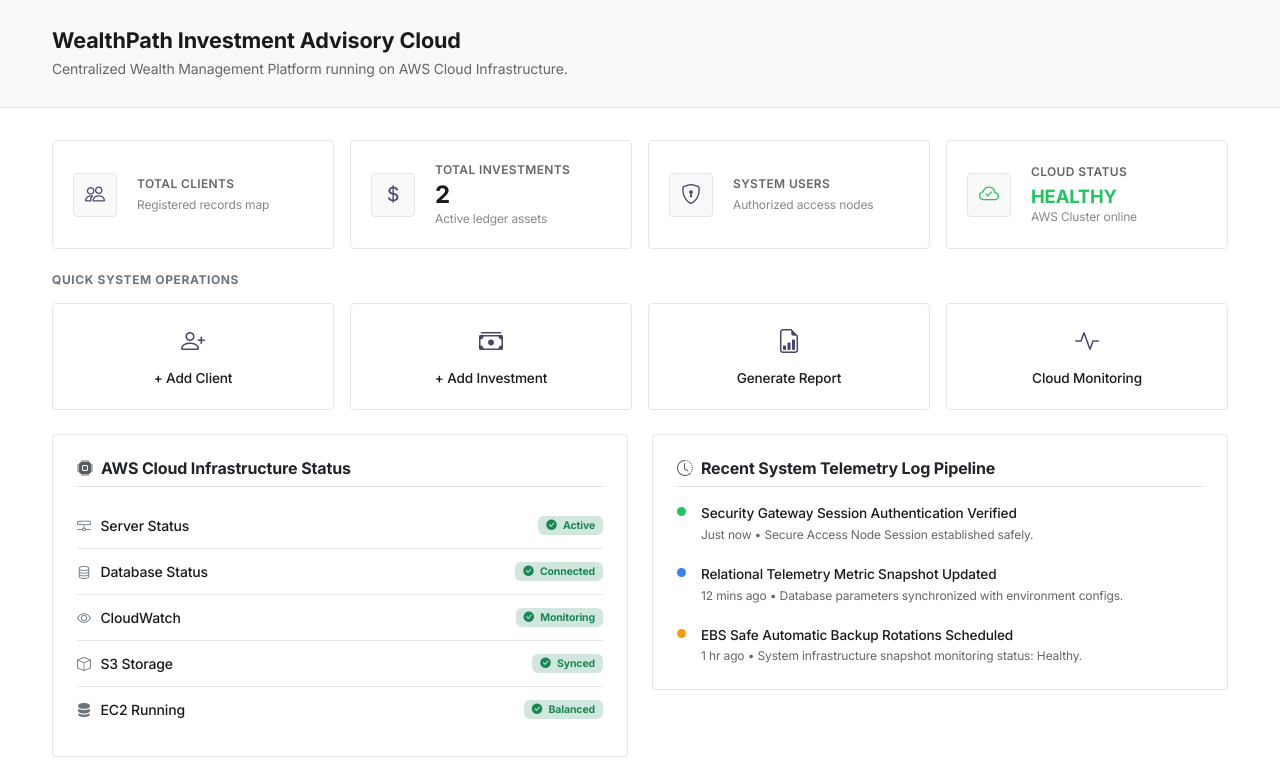
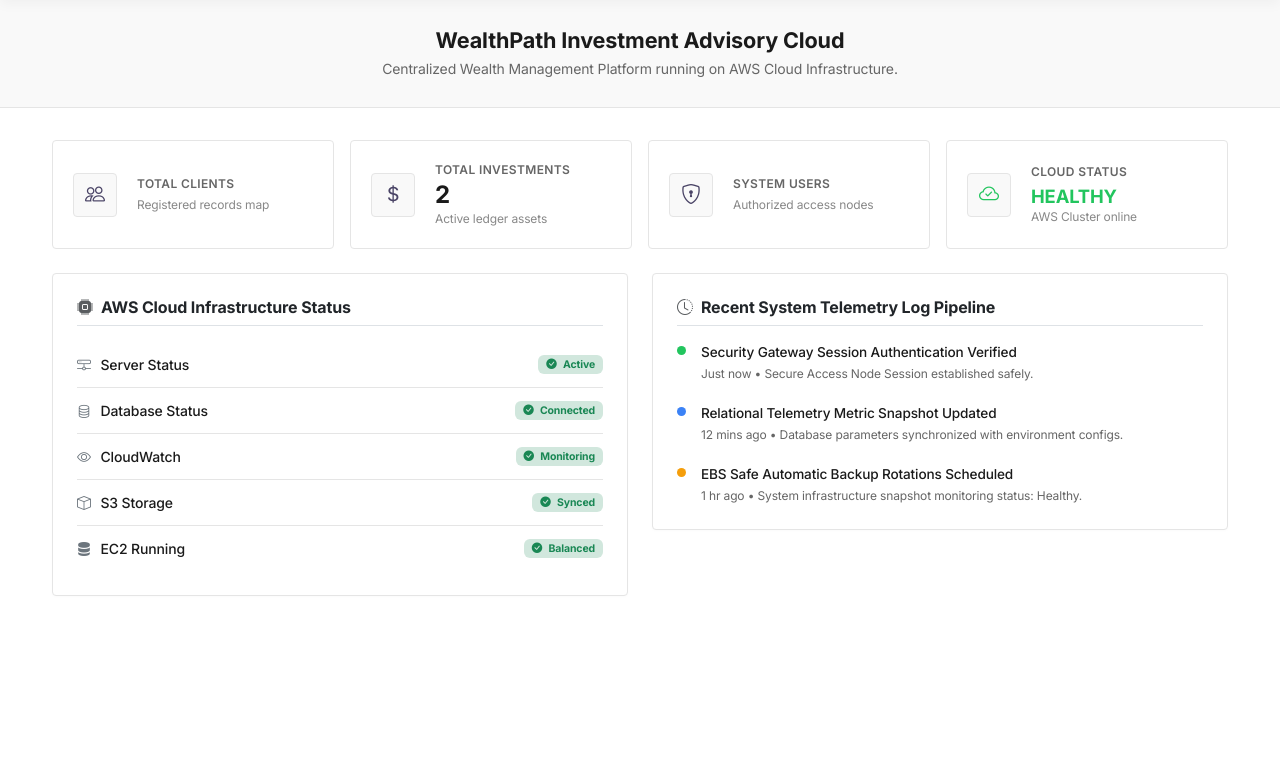
Before and after one commit to kinjal000/WealthPath, a Flask app: page /dashboard in a window 1280 px wide. Shown: the part 70-851 px from the top of the page. After the commit the page ends 666 px from the top, so only its background shows below. Run offline with Flask 3, Linux system fonts and the light colour scheme; a user stored in the database is signed in; data comes from the database, SQL or seed files in the repository.

Commit message:
change ui again

```diff
--- a/static/css/style.css
+++ b/static/css/style.css
@@ -389,3 +389,14 @@
 .btn-wp-delete:hover {
     color: #B91C1C;
 }
+
+/* Custom Navigation Bar Framework */
+.wp-navbar {
+    background-color: #FFFFFF !important;
+    border-bottom: 1px solid var(--wp-border) !important;
+    box-shadow: 0 4px 12px rgba(0, 0, 0, 0.04) !important; /* Premium subtle depth separator shadow */
+    height: 70px;
+    padding: 0;
+    position: relative;
+    z-index: 100;
+}
--- a/templates/dashboard.html
+++ b/templates/dashboard.html
@@ -28,7 +28,7 @@
 </nav>
 
 <div class="wp-hero">
-    <div class="container">
+    <div class="container text-center">
         <h1>WealthPath Investment Advisory Cloud</h1>
         <p>Centralized Wealth Management Platform running on AWS Cloud Infrastructure.</p>
     </div>
@@ -86,34 +86,6 @@
                     <div class="wp-metric-desc">AWS Cluster online</div>
                 </div>
             </div>
-        </div>
-    </div>
-
-    <h6 class="text-uppercase fw-bold text-secondary mb-3" style="font-size: 0.75rem; letter-spacing: 0.05em;">Quick System Operations</h6>
-    <div class="row g-3 mb-4">
-        <div class="col-6 col-md-3">
-            <a href="{{ url_for('clients') }}" class="wp-action-card">
-                <i class="bi bi-person-plus"></i>
-                <span>+ Add Client</span>
-            </a>
-        </div>
-        <div class="col-6 col-md-3">
-            <a href="{{ url_for('investments') }}" class="wp-action-card">
-                <i class="bi bi-cash-stack"></i>
-                <span>+ Add Investment</span>
-            </a>
-        </div>
-        <div class="col-6 col-md-3">
-            <a href="#" onclick="alert('Generating Enterprise Portfolio Report Structure...')" class="wp-action-card">
-                <i class="bi bi-file-earmark-bar-graph"></i>
-                <span>Generate Report</span>
-            </a>
-        </div>
-        <div class="col-6 col-md-3">
-            <a href="#" onclick="alert('Connecting to AWS Infrastructure Heartbeat Engine...')" class="wp-action-card">
-                <i class="bi bi-activity"></i>
-                <span>Cloud Monitoring</span>
-            </a>
         </div>
     </div>
 
```
